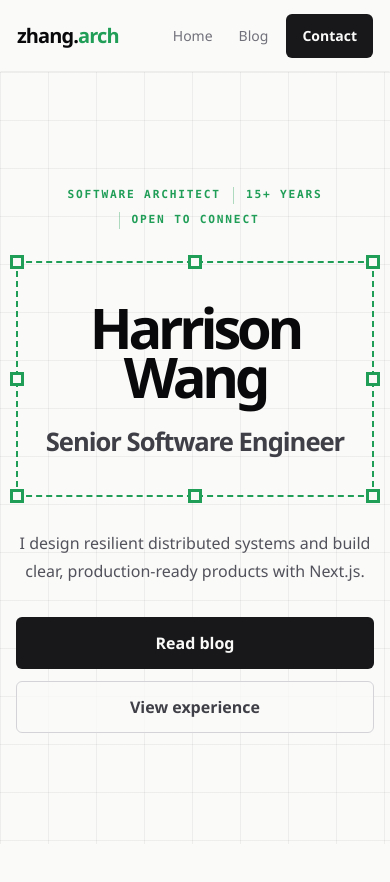
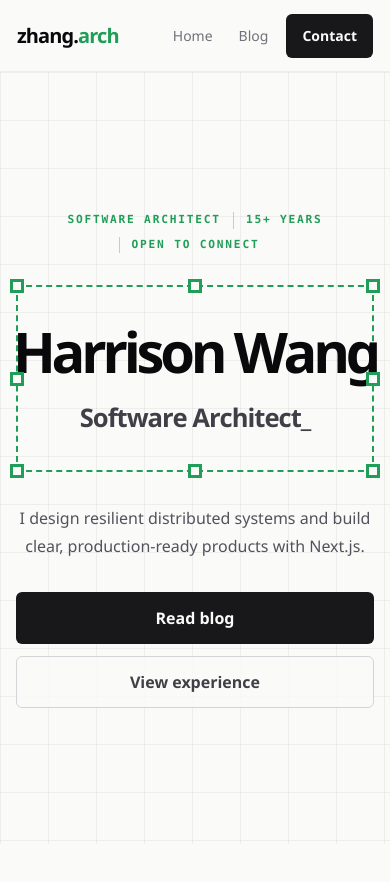
Before and after one commit to wenchanter/personal-website, a Next.js app: page / in a window 390 px wide. Shown: the top 882 px of the page. Built offline with nearby package versions, Linux system fonts and the light colour scheme.

Commit message:
finish hero animition

```diff
--- /dev/null
+++ b/app/components/home/AnimatedProfileHeading.tsx
@@ -0,0 +1,180 @@
+"use client";
+
+import { useLayoutEffect, useRef } from "react";
+import gsap from "gsap";
+
+type AnimatedProfileHeadingProps = {
+  name: string;
+  roles: readonly string[];
+};
+
+type AnimatedCharactersProps = {
+  text: string;
+  target: "name" | "role";
+};
+
+function AnimatedCharacters({ text, target }: AnimatedCharactersProps) {
+  return (
+    <span aria-hidden="true" className="whitespace-pre">
+      {Array.from(text).map((character, index) => (
+        <span
+          className="inline-block"
+          data-profile-character={target}
+          key={`${character}-${index}`}
+        >
+          {character === " " ? "\u00a0" : character}
+        </span>
+      ))}
+    </span>
+  );
+}
+
+export default function AnimatedProfileHeading({
+  name,
+  roles,
+}: AnimatedProfileHeadingProps) {
+  const rootRef = useRef<HTMLDivElement>(null);
+
+  useLayoutEffect(() => {
+    const root = rootRef.current;
+
+    if (!root) {
+      return;
+    }
+
+    const nameCharacters = root.querySelectorAll<HTMLElement>(
+      '[data-profile-character="name"]',
+    );
+    const roleGroups = root.querySelectorAll<HTMLElement>("[data-role-group]");
+    const roleCursors = root.querySelectorAll<HTMLElement>(
+      "[data-role-cursor]",
+    );
+
+    if (window.matchMedia("(prefers-reduced-motion: reduce)").matches) {
+      gsap.set(nameCharacters, { clearProps: "all" });
+      gsap.set(roleCursors, { display: "none" });
+      return;
+    }
+
+    const context = gsap.context(() => {
+      gsap
+        .timeline({
+          defaults: {
+            duration: 0.48,
+            ease: "power2.out",
+          },
+        })
+        .fromTo(
+          nameCharacters,
+          {
+            autoAlpha: 0,
+            x: "-0.7em",
+            willChange: "transform, opacity",
+          },
+          {
+            autoAlpha: 1,
+            x: 0,
+            stagger: 0.075,
+            force3D: true,
+          },
+        )
+        .set(nameCharacters, {
+          clearProps: "transform,opacity,visibility,willChange",
+        });
+
+      gsap.set(roleGroups, { autoAlpha: 0 });
+
+      const roleTimeline = gsap.timeline({ delay: 0.85, repeat: -1 });
+
+      roleGroups.forEach((group, roleIndex) => {
+        const roleCharacters = group.querySelectorAll<HTMLElement>(
+          '[data-profile-character="role"]',
+        );
+        const cursor = group.querySelector<HTMLElement>("[data-role-cursor]");
+
+        if (!cursor) {
+          return;
+        }
+
+        const cycleStart = roleIndex * 2;
+        const typingDuration = Math.max(
+          0,
+          (roleCharacters.length - 1) * 0.035,
+        );
+
+        gsap.set(roleCharacters, { display: "none" });
+
+        roleTimeline
+          .set(group, { autoAlpha: 1 }, cycleStart)
+          .set(cursor, { autoAlpha: 1 }, cycleStart)
+          .set(
+            roleCharacters,
+            {
+              autoAlpha: 1,
+              display: "inline-block",
+              stagger: 0.035,
+            },
+            cycleStart,
+          )
+          .fromTo(
+            cursor,
+            { autoAlpha: 1 },
+            {
+              autoAlpha: 0,
+              duration: 0.5,
+              ease: "steps(1)",
+              repeat: 2,
+              yoyo: true,
+            },
+            cycleStart + typingDuration + 0.08,
+          )
+          .set(cursor, { autoAlpha: 1 }, cycleStart + 1.68)
+          .set(
+            roleCharacters,
+            {
+              display: "none",
+              stagger: { each: 0.012, from: "end" },
+            },
+            cycleStart + 1.7,
+          )
+          .set(group, { autoAlpha: 0 }, cycleStart + 2);
+      });
+    }, root);
+
+    return () => context.revert();
+  }, []);
+
+  return (
+    <div ref={rootRef} className="flex flex-col items-center">
+      <h1
+        className="text-[clamp(3.5rem,10vw,7rem)] leading-[0.88] font-extrabold tracking-[-0.075em] text-zinc-950 text-balance dark:text-zinc-50"
+        id="hero-heading"
+      >
+        <span className="sr-only">{name}</span>
+        <AnimatedCharacters text={name} target="name" />
+      </h1>
+      <p className="mt-7 text-[clamp(1.6rem,4vw,3rem)] leading-none font-semibold tracking-[-0.04em] text-zinc-700 dark:text-zinc-300">
+        <span className="sr-only">{roles.join(", ")}</span>
+        <span aria-hidden="true" className="grid">
+          {roles.map((role, index) => (
+            <span
+              className={`col-start-1 row-start-1 grid justify-self-center ${index === 0 ? "" : "invisible"}`}
+              data-role-group
+              key={role}
+            >
+              <span className="invisible col-start-1 row-start-1 whitespace-pre">
+                {role}_
+              </span>
+              <span className="col-start-1 row-start-1 justify-self-start whitespace-nowrap">
+                <AnimatedCharacters text={role} target="role" />
+                <span className="inline-block" data-role-cursor>
+                  _
+                </span>
+              </span>
+            </span>
+          ))}
+        </span>
+      </p>
+    </div>
+  );
+}
--- a/app/components/home/Hero.tsx
+++ b/app/components/home/Hero.tsx
@@ -1,5 +1,7 @@
 import Link from "next/link";
 
+import AnimatedProfileHeading from "@/app/components/home/AnimatedProfileHeading";
+import ProfileSignals from "@/app/components/home/ProfileSignals";
 import { profile } from "@/app/data/profile";
 
 const handlePositions = [
@@ -33,33 +35,14 @@ export default function Hero() {
       id="home"
       aria-labelledby="hero-heading"
     >
-      <ul
-        className="mb-7 flex max-w-full flex-wrap items-center justify-center font-mono text-[0.7rem] font-semibold tracking-[0.16em] text-brand uppercase sm:mb-9 sm:text-xs sm:tracking-[0.2em]"
-        aria-label="Professional summary"
-      >
-        {profile.signals.map((signal) => (
-          <li
-            className="my-1 border-l border-brand/35 px-3 first:border-l-0 sm:px-5"
-            key={signal}
-          >
-            {signal}
-          </li>
-        ))}
-      </ul>
+      <ProfileSignals signals={profile.signals} />
 
       <div className="relative flex w-full max-w-4xl flex-col items-center justify-center border-2 border-dashed border-brand px-5 py-10 sm:min-h-64 sm:px-10 sm:py-12">
         <SelectionHandles />
-        <h1
-          className="text-[clamp(3.5rem,10vw,7rem)] leading-[0.88] font-extrabold tracking-[-0.075em] text-zinc-950 text-balance dark:text-zinc-50"
-          id="hero-heading"
-        >
-          {profile.name}
-        </h1>
-        <p className="mt-7 text-[clamp(1.6rem,4vw,3rem)] leading-none font-semibold tracking-[-0.04em] text-zinc-700 dark:text-zinc-300">
-          {profile.role}
-        </p>
+        <AnimatedProfileHeading name={profile.name} roles={profile.roles} />
       </div>
 
+      <div className="hero-details-reveal flex w-full flex-col items-center">
         <p className="mt-8 max-w-[58ch] text-base leading-7 text-pretty text-zinc-600 sm:mt-9 sm:text-lg dark:text-zinc-400">
           {profile.summary}
         </p>
@@ -78,6 +61,7 @@ export default function Hero() {
             View experience
           </Link>
         </div>
+      </div>
     </section>
   );
 }
--- /dev/null
+++ b/app/components/home/ProfileSignals.tsx
@@ -0,0 +1,63 @@
+"use client";
+
+import { useLayoutEffect, useRef } from "react";
+import gsap from "gsap";
+
+type ProfileSignalsProps = {
+  signals: readonly string[];
+};
+
+export default function ProfileSignals({ signals }: ProfileSignalsProps) {
+  const rootRef = useRef<HTMLUListElement>(null);
+
+  useLayoutEffect(() => {
+    const root = rootRef.current;
+
+    if (!root) {
+      return;
+    }
+
+    if (window.matchMedia("(prefers-reduced-motion: reduce)").matches) {
+      gsap.set(root, { clearProps: "all" });
+      return;
+    }
+
+    const context = gsap.context(() => {
+      gsap.fromTo(
+        root,
+        {
+          autoAlpha: 0,
+          y: 24,
+          willChange: "transform, opacity",
+        },
+        {
+          autoAlpha: 1,
+          y: 0,
+          duration: 3.0,
+          ease: "power3.out",
+          force3D: true,
+          clearProps: "transform,opacity,visibility,willChange",
+        },
+      );
+    }, root);
+
+    return () => context.revert();
+  }, []);
+
+  return (
+    <ul
+      ref={rootRef}
+      className="mb-7 flex max-w-full flex-wrap items-center justify-center font-mono text-[0.7rem] font-semibold tracking-[0.16em] text-brand uppercase sm:mb-9 sm:text-xs sm:tracking-[0.2em]"
+      aria-label="Professional summary"
+    >
+      {signals.map((signal) => (
+        <li
+          className="my-1 border-l border-brand/35 px-3 first:border-l-0 sm:px-5"
+          key={signal}
+        >
+          {signal}
+        </li>
+      ))}
+    </ul>
+  );
+}
--- a/app/data/profile.ts
+++ b/app/data/profile.ts
@@ -4,7 +4,7 @@ export type Company = {
 
 export type Profile = {
   name: string;
-  role: string;
+  roles: readonly string[];
   email: string;
   signals: readonly string[];
   summary: string;
@@ -13,7 +13,7 @@ export type Profile = {
 
 export const profile = {
   name: "Harrison Wang",
-  role: "Senior Software Engineer",
+  roles: ["Senior Software Engineer", "System Design", "Software Architect"],
   email: "hello@harrison.arch",
   signals: ["Software architect", "15+ years", "Open to connect"],
   summary:
--- a/app/globals.css
+++ b/app/globals.css
@@ -85,6 +85,25 @@ body {
     0 12px 40px rgb(24 24 27 / 0.05);
 }
 
+@keyframes hero-details-drop-in {
+  from {
+    opacity: 0;
+    transform: translate3d(0, -48px, 0);
+  }
+
+  to {
+    opacity: 1;
+    transform: translate3d(0, 0, 0);
+  }
+}
+
+.hero-details-reveal {
+  opacity: 0;
+  transform: translate3d(0, -48px, 0);
+  animation: hero-details-drop-in 3000ms cubic-bezier(0.16, 1, 0.3, 1) 0ms
+    forwards;
+}
+
 @media (prefers-color-scheme: dark) {
   body {
     background: #09090b;
@@ -135,4 +154,10 @@ body {
   .nav-scroll-glass {
     transition: none;
   }
+
+  .hero-details-reveal {
+    animation: none;
+    opacity: 1;
+    transform: none;
+  }
 }
```
Lines whose indentation alone changed are shown as unchanged.
